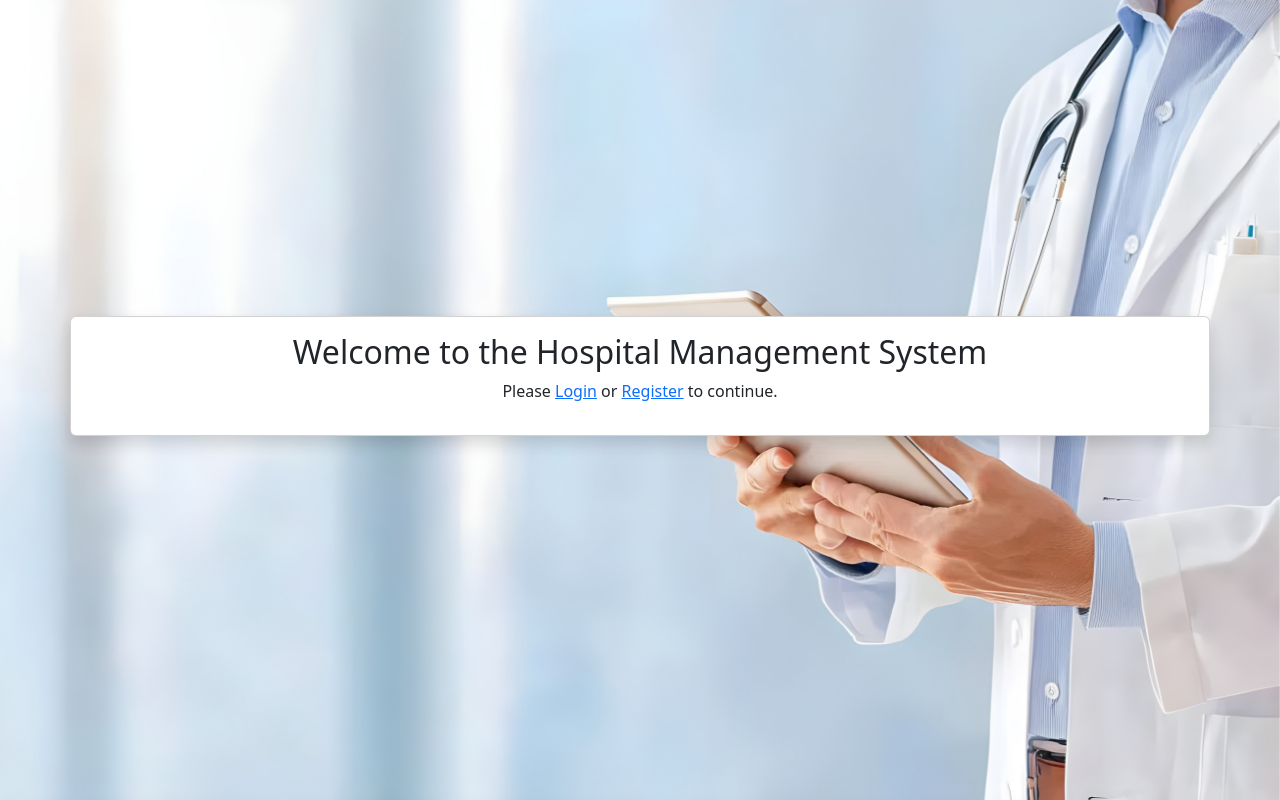
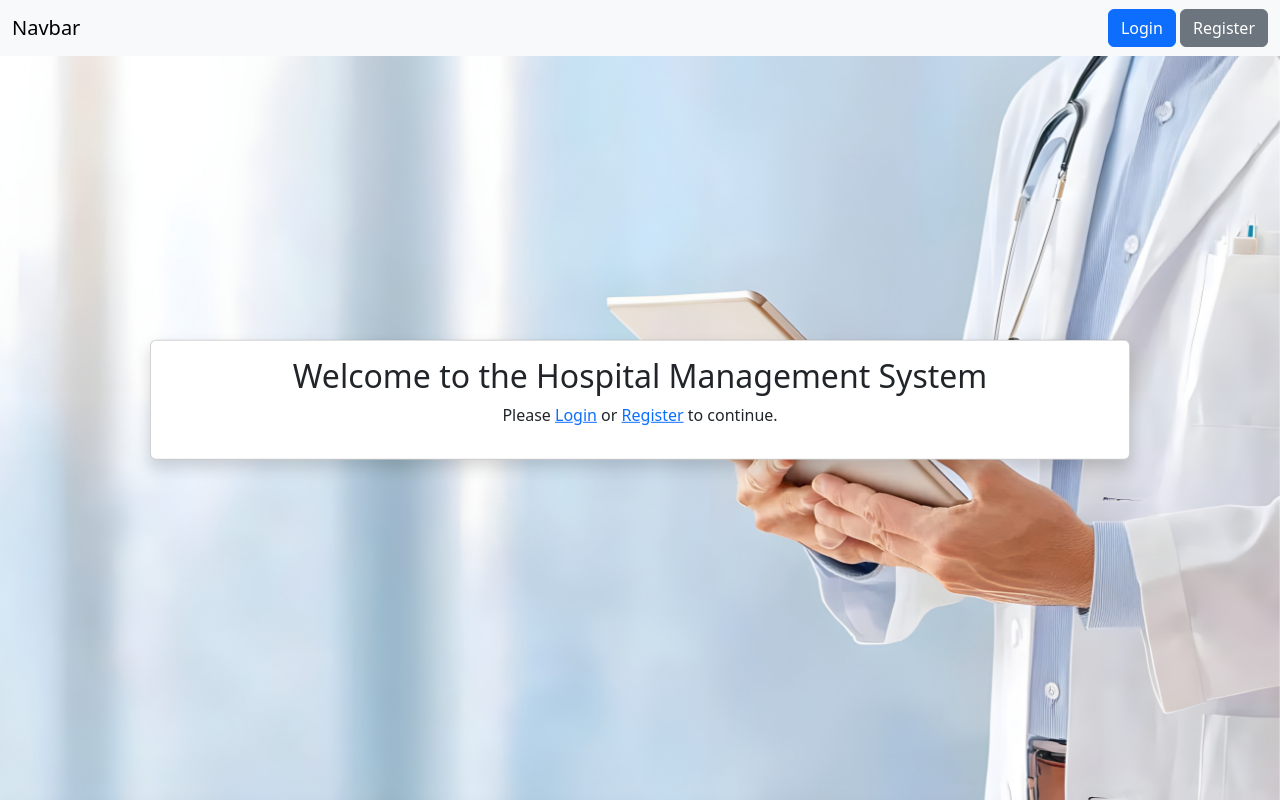
Before and after one commit to ZeyadWael32/Hospital-Management-System, a PHP site: page / in a window 1280 px wide. Run offline with PHP 8.4, Linux system fonts and the light colour scheme.

Commit message:
logout logic, session management

```diff
--- a/assets/css/style.css
+++ b/assets/css/style.css
@@ -14,13 +14,21 @@ html, body, main {
 }
 
     .home-page {
-        display: flex;
-        align-items: center; /* vertical center */
-        justify-content: center; /* horizontal center */
-        min-height: 100vh; /* ensure it fills viewport for perfect centering */
-        padding: 2rem 0;
-    background: url("../img/home-bg.jpg") no-repeat center center fixed;
+        position: relative; /* allow absolute centering of the card */
+        min-height: 100vh; /* ensure it fills viewport */
+        background: url("../img/home-bg.jpg") no-repeat center center fixed;
         background-size: cover;
+    }
+
+    .home-page .container.card {
+        /* center the card without affecting other children (like navbar) */
+        position: absolute;
+        left: 50%;
+        top: 50%;
+        transform: translate(-50%, -50%);
+        padding: 2rem;
+        max-width: 980px;
+        width: 94%;
     }
 
     /* ============ Authentication Pages Styles ============ */
@@ -31,7 +39,7 @@ html, body, main {
         justify-content: center; /* horizontal center */
         min-height: 100vh; /* ensure it fills viewport for perfect centering */
         padding: 2rem 0;
-    background: url("../img/background.png") no-repeat center center fixed;
+        background: url("../img/background.png") no-repeat center center fixed;
         background-size: cover;
     }
 
--- a/pages/login.php
+++ b/auth/login.php
@@ -9,7 +9,7 @@ if ($_SERVER["REQUEST_METHOD"] === "POST" && isset($_POST["submit"])) {
     $email = trim($_POST["email"]);
     $password = $_POST["password"];
 
-    $user = login_user($conn, $email, $password);
+    $user = user_login($conn, $email, $password);
 
     if ($user) {
         $_SESSION["user_id"] = $user["id"];
--- a/pages/register.php
+++ b/auth/register.php
@@ -31,10 +31,10 @@ if ($_SERVER["REQUEST_METHOD"] === "POST" && isset($_POST["submit"])) {
         $message = "<div class='alert alert-danger'>❌ Date of birth cannot be in the future.</div>";
 
     } else {
-        $new_user_id = register_user($conn, $name, $email, $password, $gender); // Insert user and get user ID
+        $new_user_id = user_register($conn, $name, $email, $password, $gender);
 
         if ($new_user_id) {
-            if (register_patient($conn, $new_user_id, $phone, $date_of_birth, $address)) {
+            if (patient_register($conn, $new_user_id, $phone, $date_of_birth, $address)) {
             $_SESSION["user_id"] = $new_user_id;
             $_SESSION["role"] = "patient";
                 $message = "<div class='alert alert-success'>✅ Registration successful! Redirecting...</div>";
--- a/functions/auth_functions.php
+++ b/functions/auth_functions.php
@@ -18,7 +18,7 @@ function reg_email_check($conn, $email) {
     }
 }
 
-function register_user($conn, $name, $email, $password, $gender, $role = 'patient') {
+function user_register($conn, $name, $email, $password, $gender, $role = 'patient') {
     $hashed_password = password_hash($password, PASSWORD_BCRYPT);
     $register_sql = "INSERT INTO users (name, email, password, gender, role) VALUES (?, ?, ?, ?, ?)";
     if ($insert_stmt = mysqli_prepare($conn, $register_sql)) {
@@ -35,7 +35,7 @@ function register_user($conn, $name, $email, $password, $gender, $role = 'patien
         return false; // Preparation failed
     }
 }
-function register_patient($conn, $user_id, $phone, $date_of_birth, $address) {
+function patient_register($conn, $user_id, $phone, $date_of_birth, $address) {
     $register_sql = "INSERT INTO patients (user_id, phone, dob, address) VALUES (?, ?, ?, ?)";
     if ($insert_stmt = mysqli_prepare($conn, $register_sql)) {
         mysqli_stmt_bind_param($insert_stmt, "isss", $user_id, $phone, $date_of_birth, $address);
@@ -51,7 +51,7 @@ function register_patient($conn, $user_id, $phone, $date_of_birth, $address) {
     }
 }
 /* Login functions */
-function login_user($conn, $email, $password) {
+function user_login($conn, $email, $password) {
     $login_sql = "SELECT id, email, password, role FROM users WHERE email = ?";
     if ($login_stmt = mysqli_prepare($conn, $login_sql)) {
         mysqli_stmt_bind_param($login_stmt, "s", $email);
--- a/index.php
+++ b/index.php
@@ -1,14 +1,28 @@
 <?php
+session_start();
 $title = "Home";
 include __DIR__ . '/includes/header.php';
 ?>
 
 <main class="home-page">
+<nav class="navbar bg-body-tertiary">
+  <div class="container-fluid">
+    <a class="navbar-brand">Navbar</a>
+    <div>
+    <?php if (isset($_SESSION["user_id"])): ?>
+        <a class="btn btn-danger" href="auth/logout.php" role="button">Logout</a>
+    <?php else: ?>
+        <a class="btn btn-primary" href="auth/login.php" role="button">Login</a>
+        <a class="btn btn-secondary" href="auth/register.php" role="button">Register</a>
+    <?php endif; ?>
+    </div>
+  </div>
+</nav>
     <div class="container card shadow p-3 mb-5 bg-body rounded">
         <div class="text-center h2">
             Welcome to the Hospital Management System
         </div>
-        <p class="text-center">Please <a href="pages/login.php">Login</a> or <a href="pages/register.php">Register</a> to continue.</p>
+        <p class="text-center">Please <a href="auth/login.php">Login</a> or <a href="auth/register.php">Register</a> to continue.</p>
     </div>
 </main>
 
```
Also changed, not shown: assets/js/script.js (+12 -16 lines), auth/logout.php (added, +7 -0 lines).
